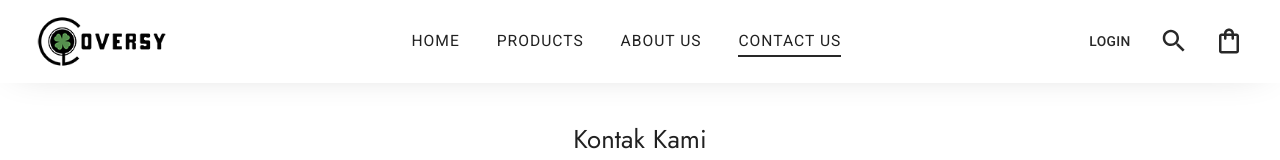
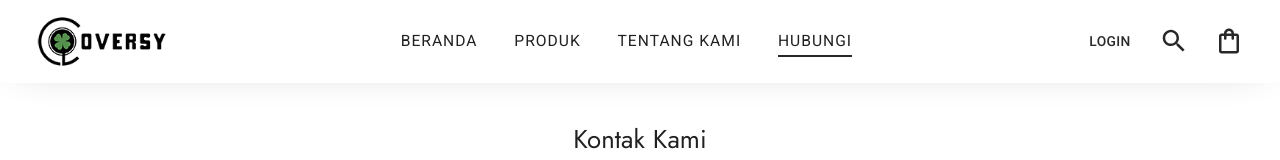
Before and after one commit to ericpeweh/cloversy-store-web, a Next.js app: page /contact-us in a window 1280 px wide. Shown: the top 160 px of the page. Built offline with nearby package versions, Linux system fonts and the light colour scheme; no server answers.

Commit message:
fixes & content changes
- fix product details error if sizes doesn't exist
- delete unused code in app wrapper
- change content lang to ID on menu drawer, navbar
- fix footer links

```diff
--- a/components/MobileMenuDrawer/MobileMenuDrawer.tsx
+++ b/components/MobileMenuDrawer/MobileMenuDrawer.tsx
@@ -52,10 +52,10 @@ interface MobileMenuDrawerProps {
 }
 
 const navigations = [
-	{ label: "Home", path: "/" },
-	{ label: "Products", path: "/products" },
-	{ label: "About us", path: "/about-us" },
-	{ label: "Contact us", path: "/contact-us" }
+	{ label: "Beranda", path: "/" },
+	{ label: "Produk", path: "/products" },
+	{ label: "Tentang kami", path: "/about-us" },
+	{ label: "Hubungi", path: "/contact-us" }
 ];
 
 const MobileMenuDrawer = ({ open, onClose }: MobileMenuDrawerProps) => {
@@ -78,11 +78,11 @@ const MobileMenuDrawer = ({ open, onClose }: MobileMenuDrawerProps) => {
 
 	const mobileMenuActions = [
 		{
-			title: "My Profile",
+			title: "Akun saya",
 			icon: <PermIdentityOutlinedIcon />,
 			action: () => router.push("/account")
 		},
-		{ title: "Cart", icon: <ShoppingBagOutlinedIcon />, action: () => router.push("/cart") },
+		{ title: "Keranjang", icon: <ShoppingBagOutlinedIcon />, action: () => router.push("/cart") },
 		{
 			title: "Wishlist",
 			icon: <FavoriteBorderOutlinedIcon />,
--- a/parts/AppWrapper/AppWrapper.tsx
+++ b/parts/AppWrapper/AppWrapper.tsx
@@ -9,14 +9,12 @@ import SearchDrawer from "../../components/SearchDrawer/SearchDrawer";
 import LoadingScreen from "../../components/LoadingScreen/LoadingScreen";
 import AddToCartSnackbar from "../../components/AddToCartSnackbar/AddToCartSnackbar";
 import SyncCart from "../../components/SyncCart/SyncCart";
-import { useAuth0 } from "@auth0/auth0-react";
 
 interface AppWrapperProps {
 	children: React.ReactNode;
 }
 
 const AppWrapper = ({ children }: AppWrapperProps) => {
-	const {} = useAuth0();
 	const { isLoading, isAuthenticated, currentPath } = useDataInit();
 
 	return (
--- a/parts/Footer/Footer.tsx
+++ b/parts/Footer/Footer.tsx
@@ -77,12 +77,12 @@ const Footer = () => {
 						<FooterSectionTitle>Informasi</FooterSectionTitle>
 						<FooterList>
 							<FooterListItem>
-								<Link href="/about">
+								<Link href="/about-us">
 									<FooterListLink>Tentang Kami</FooterListLink>
 								</Link>
 							</FooterListItem>
 							<FooterListItem>
-								<Link href="/about">
+								<Link href="/contact-us">
 									<FooterListLink>Kontak Kami</FooterListLink>
 								</Link>
 							</FooterListItem>
@@ -94,22 +94,22 @@ const Footer = () => {
 						<FooterSectionTitle>Layanan</FooterSectionTitle>
 						<FooterList>
 							<FooterListItem>
-								<Link href="/tnc">
+								<Link href="/terms-conditions">
 									<FooterListLink>Syarat & Ketentuan</FooterListLink>
 								</Link>
 							</FooterListItem>
 							<FooterListItem>
-								<Link href="/pertanyaan">
+								<Link href="/faq">
 									<FooterListLink>Pertanyaan Umum</FooterListLink>
 								</Link>
 							</FooterListItem>
 							<FooterListItem>
-								<Link href="/pengembalian">
+								<Link href="/return-policy">
 									<FooterListLink>Aturan Pengembalian</FooterListLink>
 								</Link>
 							</FooterListItem>
 							<FooterListItem>
-								<Link href="/privasi">
+								<Link href="/privacy-policy">
 									<FooterListLink>Aturan Privasi</FooterListLink>
 								</Link>
 							</FooterListItem>
@@ -151,7 +151,7 @@ const Footer = () => {
 			</FooterContent>
 			<Divider sx={{ borderColor: "#3a3a3a" }} flexItem />
 			<FooterBottom>
-				<CopyrightText>&copy;2022 Clovesry.id - All Rights Reserved</CopyrightText>
+				<CopyrightText>&copy;2023 Cloversy.id - All Rights Reserved</CopyrightText>
 				<Stack direction="row">
 					<SocialIcon>
 						<InstagramIcon sx={{ fontSize: { xs: "2.2rem", md: "large" } }} />
--- a/parts/Navbar/Navbar.tsx
+++ b/parts/Navbar/Navbar.tsx
@@ -36,10 +36,10 @@ import MobileMenuDrawer from "../../components/MobileMenuDrawer/MobileMenuDrawer
 import Menu from "../../components/Menu/Menu";
 
 const navigations = [
-	{ label: "Home", path: "/" },
-	{ label: "Products", path: "/products" },
-	{ label: "About us", path: "/about-us" },
-	{ label: "Contact us", path: "/contact-us" }
+	{ label: "Beranda", path: "/" },
+	{ label: "Produk", path: "/products" },
+	{ label: "Tentang kami", path: "/about-us" },
+	{ label: "Hubungi", path: "/contact-us" }
 ];
 
 const Navbar = () => {
--- a/parts/ProductDetails/ProductDetails.tsx
+++ b/parts/ProductDetails/ProductDetails.tsx
@@ -57,7 +57,9 @@ interface ProductDetailsProps {
 const ProductDetails = ({ productData }: ProductDetailsProps) => {
 	const isAuth = useSelector(state => state.auth.isAuth);
 	const { wWidth } = useWindowSize();
-	const [shoesSize, setShoesSize] = useState(productData.sizes[0] || "36");
+	const [shoesSize, setShoesSize] = useState(
+		productData.sizes?.length > 0 ? productData.sizes[0] : "36"
+	);
 	const [quantity, setQuantity] = useState(1);
 
 	const { addToCartHandler, isAddToCartLoading } = useCart();
@@ -89,7 +91,7 @@ const ProductDetails = ({ productData }: ProductDetailsProps) => {
 	];
 
 	const addProductToCartHandler = () => {
-		if (!shoesSize || !quantity) return;
+		if (!productData?.sizes || !shoesSize || !quantity) return;
 
 		const newCartItem = { product_id: productData.id, size: shoesSize, quantity };
 
```
